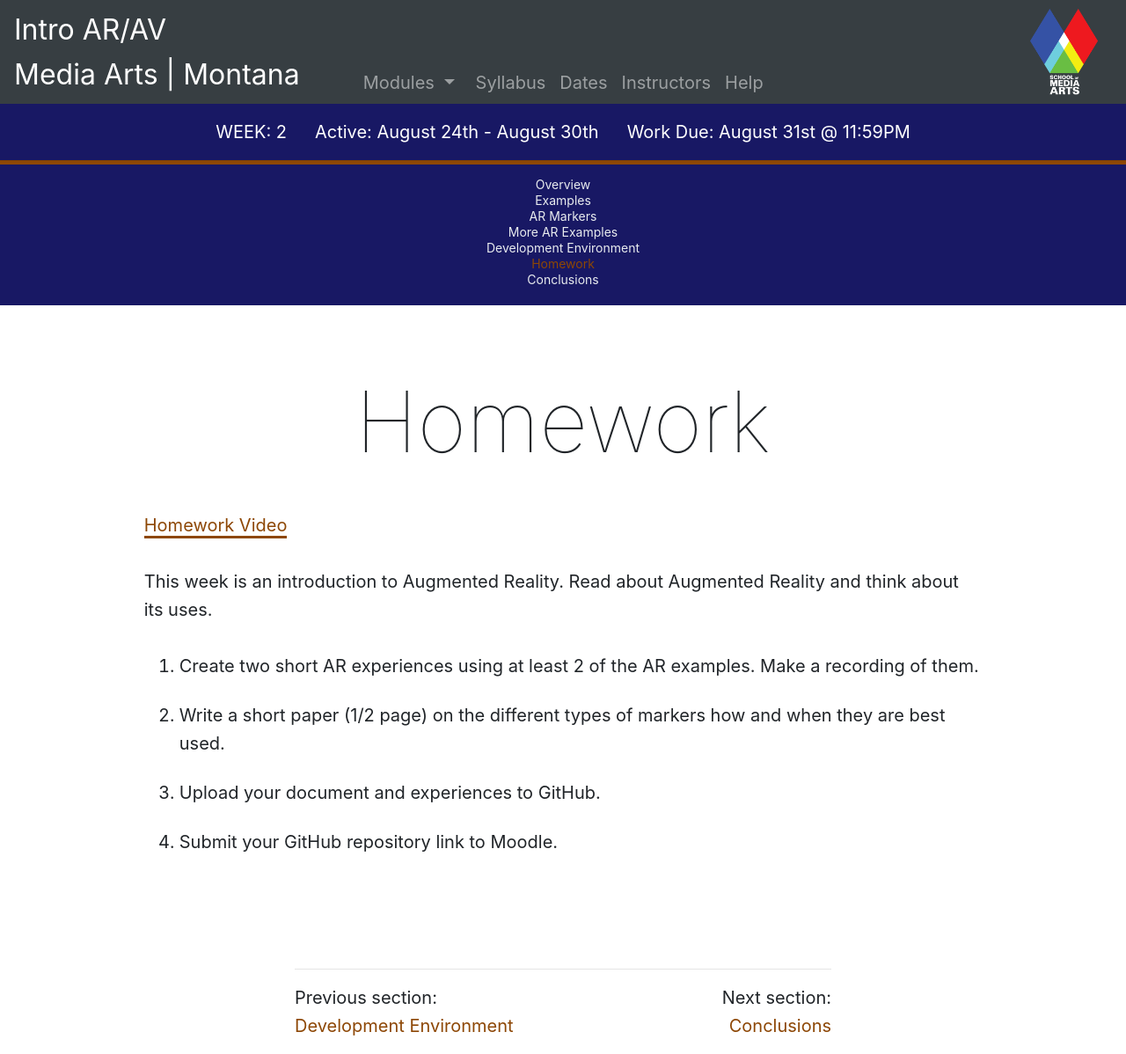
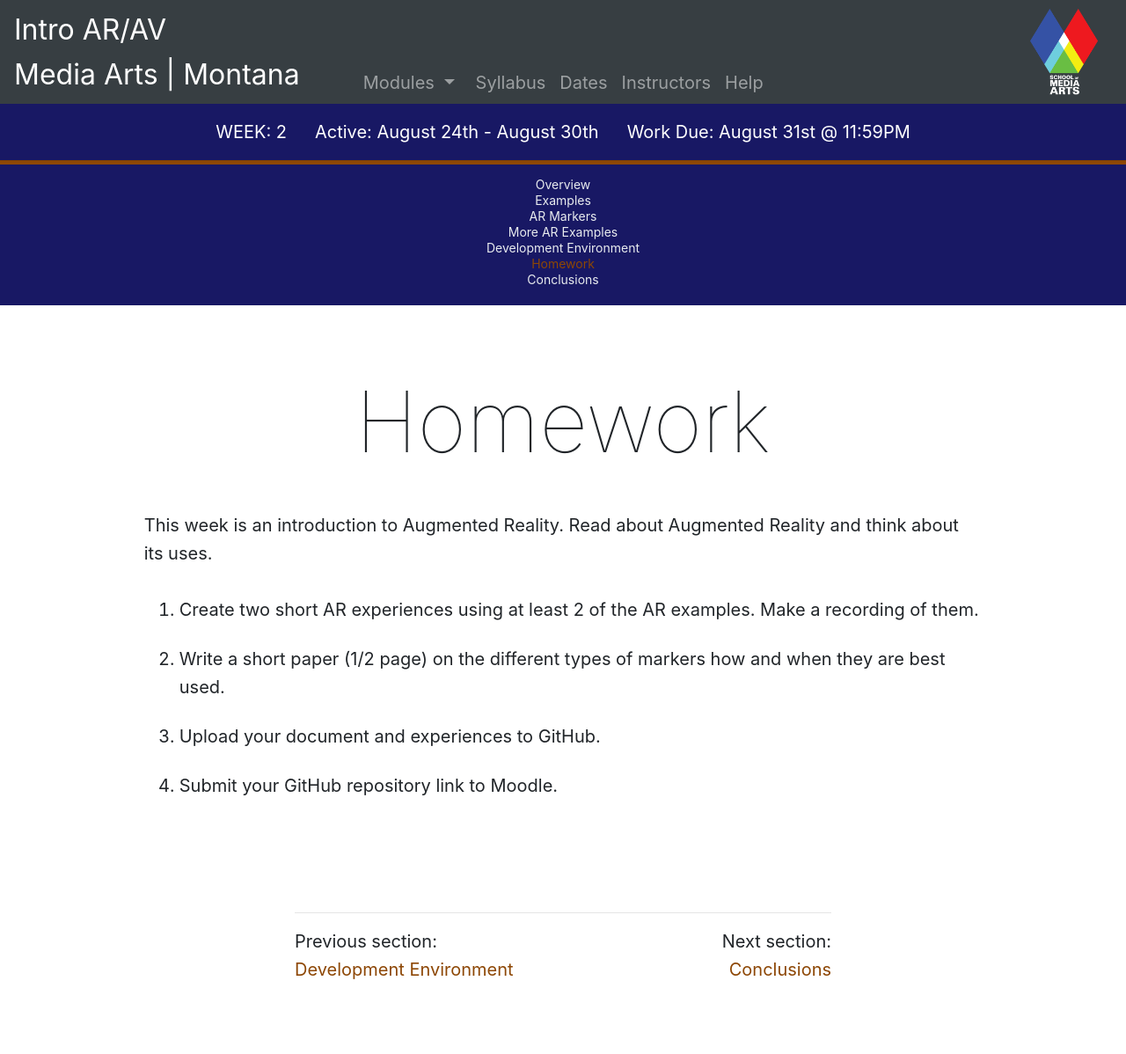
Before and after one commit to Montana-Media-Arts/391_ARVR-Fall2020, a Jekyll site: the page built from modules/week-2/_posts/2017-01-09-homework.md, in a window 1280 px wide. Shown: the whole page at 88% size. Built offline with Jekyll 4.4.1, drawn with Linux system fonts in a browser that asks for light colours; nearby versions of some CDN libraries; after the commit the page ends 1134 px from its top, so only the background shows below that.

Commit message:
Update 2017-01-09-homework.md

```diff
--- a/modules/week-2/_posts/2017-01-09-homework.md
+++ b/modules/week-2/_posts/2017-01-09-homework.md
@@ -5,8 +5,6 @@ module: 2
 
 # Homework
 
-<p><a href="" data-lity>Homework Video</a></p>
-
 This week is an introduction to Augmented Reality. Read about Augmented Reality and think about its uses.
 
 1.	Create two short AR experiences using at least 2 of the AR examples.  Make a recording of them.
```
